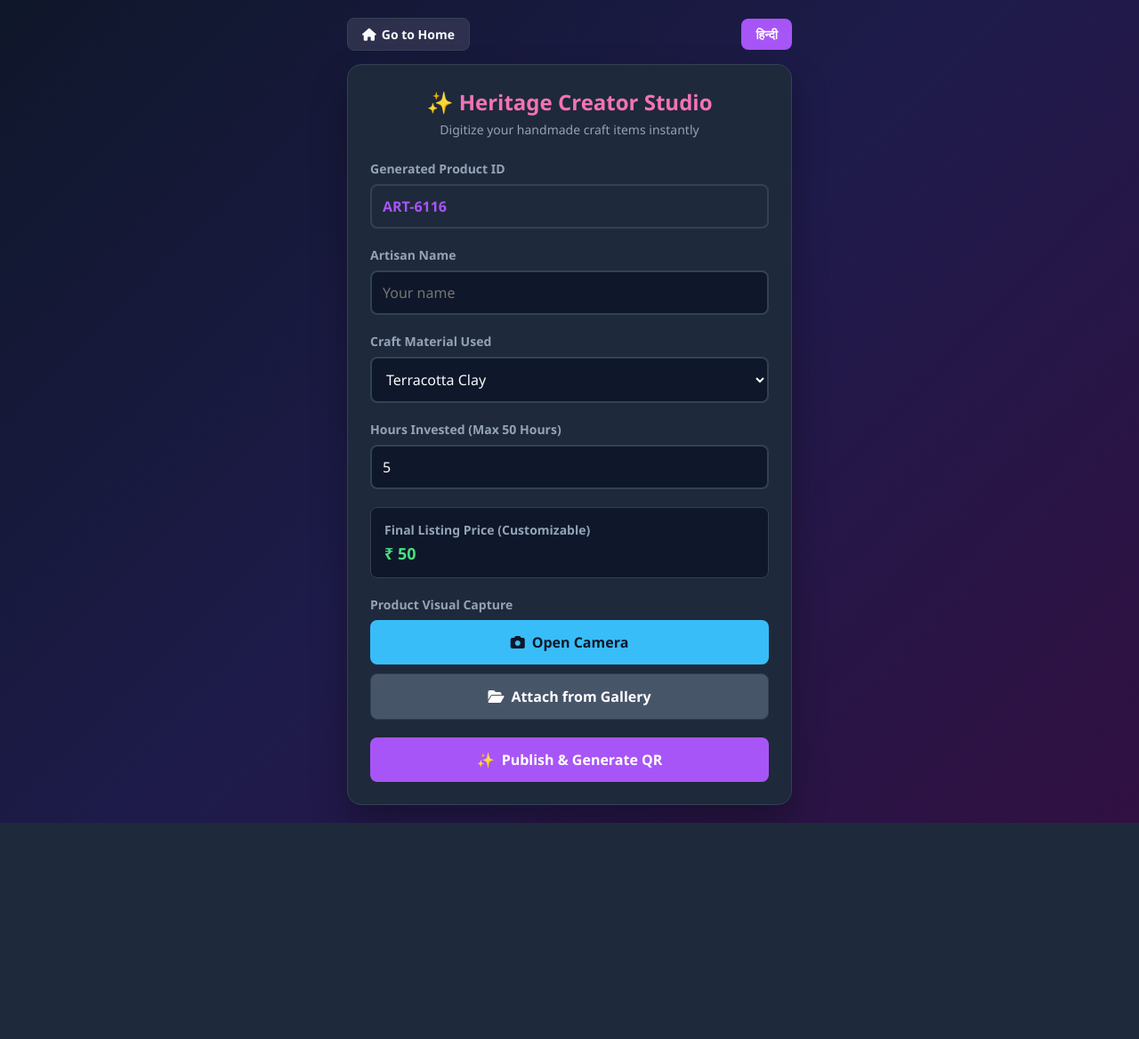
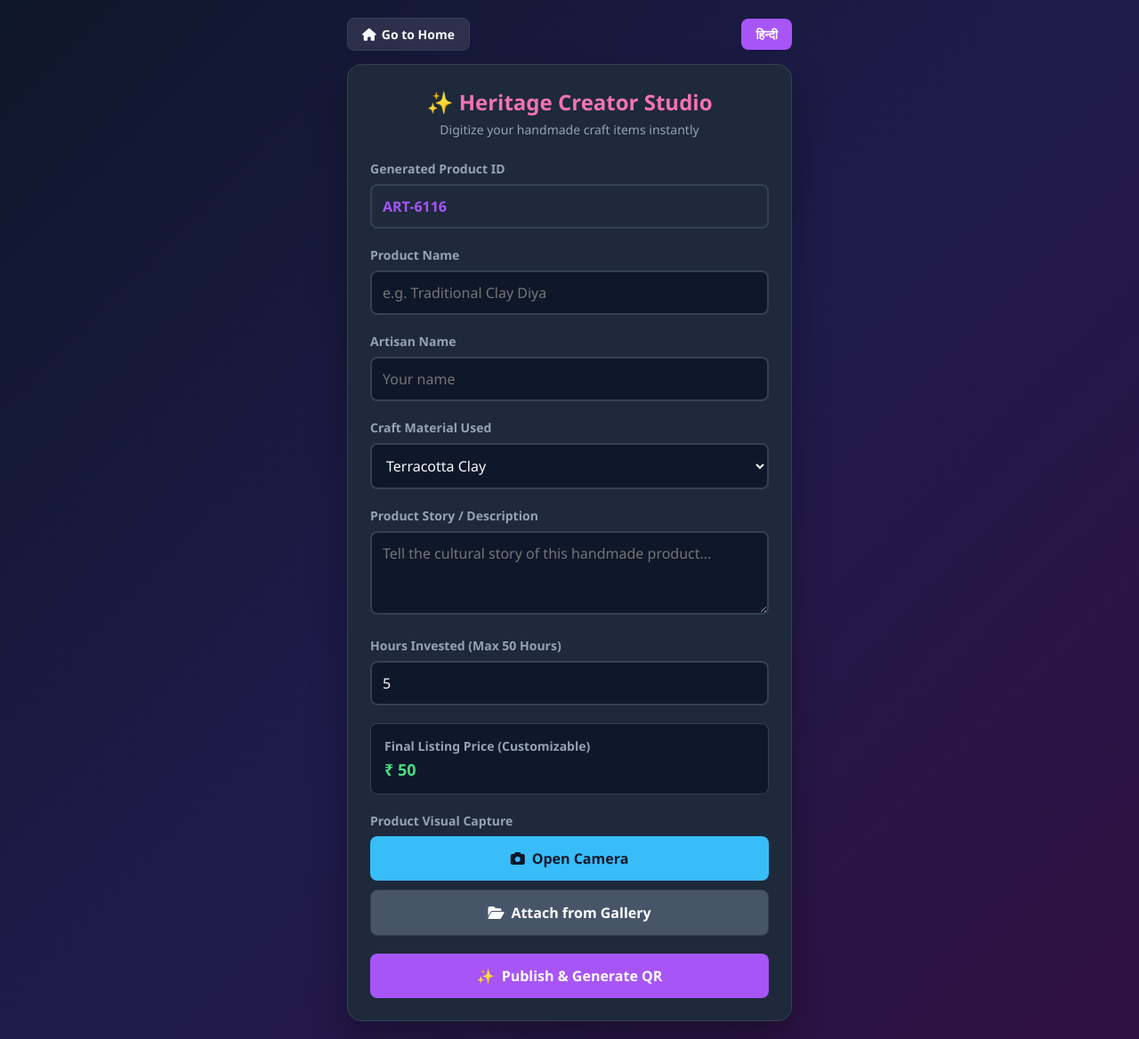
Before and after one commit to sarika20611/karigarsync, a Flask app: page /artisan in a window 1280 px wide. Shown: the whole page at 89% size. Before the commit the page ends 925 px from the top, so only its background shows below. Run offline with Flask 3, Linux system fonts and the light colour scheme.

Commit message:
Update artisan.html

```diff
--- a/Karigar Sync/templates/artisan.html
+++ b/Karigar Sync/templates/artisan.html
@@ -15,84 +15,27 @@
             --border: #334155;
         }
         * { box-sizing: border-box; margin: 0; padding: 0; font-family: 'Segoe UI', system-ui, sans-serif; }
-        body {
-            background: var(--bg-gradient);
-            color: var(--text);
-            padding: 20px;
-            display: flex;
-            flex-direction: column;
-            align-items: center;
-            min-height: 100vh;
-        }
-        .nav-header {
-            width: 100%;
-            max-width: 500px;
-            display: flex;
-            justify-content: space-between;
-            align-items: center;
-            margin-bottom: 15px;
-        }
-        .home-btn {
-            background: rgba(255, 255, 255, 0.1);
-            color: var(--text);
-            border: 1px solid var(--border);
-            padding: 8px 16px;
-            border-radius: 8px;
-            cursor: pointer;
-            text-decoration: none;
-            font-size: 14px;
-            font-weight: 600;
-            display: flex;
-            align-items: center;
-            gap: 6px;
-            transition: 0.2s;
-        }
-        .home-btn:hover { background: rgba(255, 255, 255, 0.2); }
-        .lang-btn {
-            background: var(--primary);
-            color: white;
-            border: none;
-            padding: 8px 16px;
-            border-radius: 8px;
-            cursor: pointer;
-            font-size: 14px;
-            font-weight: 600;
-        }
-        .studio-card {
-            background: var(--card-bg);
-            width: 100%;
-            max-width: 500px;
-            padding: 25px;
-            border-radius: 16px;
-            border: 1px solid var(--border);
-            box-shadow: 0 20px 40px rgba(0,0,0,0.3);
-        }
+        body { background: var(--bg-gradient); color: var(--text); padding: 20px; display: flex; flex-direction: column; align-items: center; min-height: 100vh; }
+        .nav-header { width: 100%; max-width: 500px; display: flex; justify-content: space-between; align-items: center; margin-bottom: 15px; }
+        .home-btn { background: rgba(255, 255, 255, 0.1); color: var(--text); border: 1px solid var(--border); padding: 8px 16px; border-radius: 8px; text-decoration: none; font-size: 14px; font-weight: 600; display: flex; align-items: center; gap: 6px; }
+        .lang-btn { background: var(--primary); color: white; border: none; padding: 8px 16px; border-radius: 8px; cursor: pointer; font-size: 14px; font-weight: 600; }
+        .studio-card { background: var(--card-bg); width: 100%; max-width: 500px; padding: 25px; border-radius: 16px; border: 1px solid var(--border); box-shadow: 0 20px 40px rgba(0,0,0,0.3); }
         .header { text-align: center; margin-bottom: 25px; }
         .header h1 { color: #f472b6; font-size: 24px; margin-bottom: 5px; }
         .header p { color: var(--text-secondary); font-size: 14px; }
         .form-group { margin-bottom: 20px; }
         .form-group label { display: block; font-weight: 600; margin-bottom: 8px; font-size: 14px; color: var(--text-secondary); }
-        .form-control {
-            width: 100%;
-            padding: 12px;
-            background: #0f172a;
-            border: 2px solid var(--border);
-            color: var(--text);
-            border-radius: 8px;
-            font-size: 16px;
-            transition: 0.3s;
-        }
+        .form-control { width: 100%; padding: 12px; background: #0f172a; border: 2px solid var(--border); color: var(--text); border-radius: 8px; font-size: 16px; }
         .form-control:focus { border-color: var(--primary); outline: none; }
         .form-control:disabled { background: #1e293b; color: #a855f7; font-weight: bold; cursor: not-allowed; }
-        select.form-control option { background: #0f172a; color: var(--text); }
-        .base-btn { width: 100%; padding: 14px; border: none; border-radius: 8px; font-size: 16px; font-weight: bold; cursor: pointer; transition: 0.2s; display: flex; align-items: center; justify-content: center; gap: 8px; }
+        .base-btn { width: 100%; padding: 14px; border: none; border-radius: 8px; font-size: 16px; font-weight: bold; cursor: pointer; display: flex; align-items: center; justify-content: center; gap: 8px; }
         .cam-btn { background: #38bdf8; color: #0f172a; margin-bottom: 10px; }
         .gallery-btn { background: #475569; color: white; margin-bottom: 15px; border: 1px solid var(--border); }
         .publish-btn { background: var(--primary); color: white; margin-top: 10px; }
-        #cameraView, #imagePreview { width: 100%; border-radius: 8px; display: none; margin-top: 10px; transform: scaleX(-1); border: 2px solid var(--border); }
-        #imagePreview { transform: none; }
+        #cameraView, #imagePreview { width: 100%; border-radius: 8px; display: none; margin-top: 10px; border: 2px solid var(--border); }
+        #cameraView { transform: scaleX(-1); }
         #qrResult { margin-top: 25px; padding: 20px; border: 2px dashed var(--primary); background: rgba(168, 85, 247, 0.05); border-radius: 12px; text-align: center; display: none; }
-        #qrcode { display: flex; justify-content: center; margin: 15px 0; background: white; padding: 10px; border-radius: 8px; width: fit-content; margin: 15px auto; }
+        #qrcode { display: flex; justify-content: center; margin: 15px auto; background: white; padding: 10px; border-radius: 8px; width: fit-content; }
         .custom-material-box { display: none; margin-top: 10px; }
     </style>
 </head>
@@ -117,6 +60,11 @@
     </div>
 
     <div class="form-group">
+        <label id="nameLabel">Product Name</label>
+        <input type="text" id="productName" class="form-control" placeholder="e.g. Traditional Clay Diya" required>
+    </div>
+
+    <div class="form-group">
         <label id="artisanLabel">Artisan Name</label>
         <input type="text" id="artisanName" class="form-control" placeholder="Your name" required>
     </div>
@@ -137,13 +85,18 @@
     </div>
 
     <div class="form-group">
+        <label id="descLabel">Product Story / Description</label>
+        <textarea id="productDesc" class="form-control" rows="3" placeholder="Tell the cultural story of this handmade product..." required></textarea>
+    </div>
+
+    <div class="form-group">
         <label id="hoursLabel">Hours Invested (Max 50 Hours)</label>
         <input type="number" id="hoursInvested" class="form-control" min="1" max="50" value="5" oninput="calculateDynamicPrice()">
     </div>
 
     <div class="form-group" style="background: #0f172a; padding: 15px; border-radius: 8px; border: 1px solid var(--border);">
         <label id="lblPrice" style="margin-bottom: 5px;">Final Listing Price (Customizable)</label>
-        <span style="font-size: 18px; font-weight: bold; color: #4ade80;">₹ <input type="number" id="priceLabel" value="50" style="font-size: 18px; font-weight: bold; color: #4ade80; border: none; background: transparent; width: 80px;" oninput="restrictCustomPrice()"></span>
+        <span style="font-size: 18px; font-weight: bold; color: #4ade80;">₹ <input type="number" id="priceLabel" value="50" style="font-size: 18px; font-weight: bold; color: #4ade80; border: none; background: transparent; width: 80px;" onchange="restrictCustomPrice()"></span>
     </div>
 
     <div class="form-group">
@@ -175,27 +128,28 @@
     const dict = {
         en: {
             home: "Go to Home", title: "✨ Heritage Creator Studio", subtitle: "Digitize your handmade craft items instantly",
-            id: "Generated Product ID", artisan: "Artisan Name", material: "Craft Material Used",
-            hours: "Hours Invested (Max 50 Hours)", price: "Final Listing Price (Customizable)",
+            id: "Generated Product ID", name: "Product Name", artisan: "Artisan Name", material: "Craft Material Used",
+            desc: "Product Story / Description", hours: "Hours Invested (Max 50 Hours)", price: "Final Listing Price (Customizable)",
             visual: "Product Visual Capture", cam: "Open Camera", gallery: "Attach from Gallery",
             snap: "Capture Photo", publish: "Publish & Generate QR", success: "✨ Live Sync Successful!",
             next: "Add Next Item", market: "🛒 Go to Marketplace", customPlaceholder: "Enter your custom material name",
+            namePlaceholder: "e.g. Traditional Clay Diya", descPlaceholder: "Tell the cultural story of this handmade product...",
             o1: "Terracotta Clay", o2: "Natural Jute", o3: "Raw Bamboo/Wood", o4: "Woolen Knits/Crochet", o5: "Soft Felt Fabric", o6: "Other (Type Your Own...)"
         },
         hi: {
             home: "मुख्य पृष्ठ पर जाएं", title: "✨ कारीगर स्टूडियो", subtitle: "अपने हाथ से बने सामान को तुरंत लाइव स्टोर पर डालें",
-            id: "ऑटो-जेनरेटेड आइटम नंबर", artisan: "आपका नाम", material: "बनाने में इस्तेमाल की गई सामग्री",
-            hours: "बनाने में लगे घंटे (अधिकतम 50 घंटे)", price: "अंतिम बिक्री मूल्य (बदला जा सकता है)",
+            id: "ऑटो-जेनरेटेड आइटम नंबर", name: "उत्पाद का नाम", artisan: "आपका नाम", material: "बनाने में इस्तेमाल की गई सामग्री",
+            desc: "उत्पाद की कहानी / विवरण", hours: "बनाने में लगे घंटे (अधिकतम 50 घंटे)", price: "अंतिम बिक्री मूल्य (बदला जा सकता है)",
             visual: "सामान की फोटो लें", cam: "कैमरा खोलें", gallery: "गैलरी से अपलोड करें",
             snap: "फोटो खींचें", publish: "सामान अपलोड करें और QR बनाएं", success: "✨ सामान सफलतापूर्वक जुड़ गया!",
             next: "अगला सामान जोड़ें", market: "🛒 मार्केटप्लेस पर जाएं", customPlaceholder: "अपनी सामग्री का नाम लिखें",
+            namePlaceholder: "जैसे: पारंपरिक मिट्टी का दीया", descPlaceholder: "इस उत्पाद के पीछे की सांस्कृतिक कहानी साझा करें...",
             o1: "टेराकोटा मिट्टी (Clay)", o2: "प्राकृतिक जूट (Jute)", o3: "बांस / लकड़ी (Wood)", o4: "ऊनी बुनाई / क्रोशिया", o5: "मुलायम फेल्ट कपड़ा", o6: "अन्य (खुद नाम लिखें...)"
         }
     };
 
     function generateRandomID() {
-        const randNum = Math.floor(1000 + Math.random() * 9000);
-        document.getElementById('productId').value = "ART-" + randNum;
+        document.getElementById('productId').value = "ART-" + Math.floor(1000 + Math.random() * 9000);
     }
 
     function applyTranslations() {
@@ -204,8 +158,10 @@
         document.getElementById('titleText').innerText = d.title;
         document.getElementById('subTitleText').innerText = d.subtitle;
         document.getElementById('idLabel').innerText = d.id;
+        document.getElementById('nameLabel').innerText = d.name;
         document.getElementById('artisanLabel').innerText = d.artisan;
         document.getElementById('materialLabel').innerText = d.material;
+        document.getElementById('descLabel').innerText = d.desc;
         document.getElementById('hoursLabel').innerText = d.hours;
         document.getElementById('lblPrice').innerText = d.price;
         document.getElementById('visualLabel').innerText = d.visual;
@@ -217,6 +173,8 @@
         document.getElementById('nextItemBtn').innerText = d.next;
         document.getElementById('goToMarketBtn').innerText = d.market;
         document.getElementById('customMaterialInput').placeholder = d.customPlaceholder;
+        document.getElementById('productName').placeholder = d.namePlaceholder;
+        document.getElementById('productDesc').placeholder = d.descPlaceholder;
 
         document.getElementById('opt1').innerText = d.o1;
         document.getElementById('opt2').innerText = d.o2;
@@ -236,14 +194,13 @@
 
     function toggleMaterialInput() {
         const selectValue = document.getElementById('materialSelect').value;
-        const customWrapper = document.getElementById('customMaterialWrapper');
-        customWrapper.style.display = (selectValue === 'CUSTOM') ? 'block' : 'none';
+        document.getElementById('customMaterialWrapper').style.display = (selectValue === 'CUSTOM') ? 'block' : 'none';
     }
 
     function getSelectedMaterial() {
         const selectValue = document.getElementById('materialSelect').value;
         if (selectValue === 'CUSTOM') {
-            return document.getElementById('customMaterialInput').value || (currentLang === 'en' ? "Handcrafted Material" : "हस्तनिर्मित सामग्री");
+            return document.getElementById('customMaterialInput').value || (currentLang === 'en' ? "Handcrafted" : "हस्तनिर्मित");
         }
         return document.getElementById('materialSelect').options[document.getElementById('materialSelect').selectedIndex].text;
     }
@@ -273,7 +230,7 @@
             video.srcObject = stream;
             document.getElementById('snapBtn').style.display = 'flex';
         } catch (err) {
-            alert(currentLang === 'en' ? "Camera blocked. Try using the Gallery upload option." : "कैमरा ब्लॉक है। कृपया गैलरी ऑप्शन का इस्तेमाल करें।");
+            alert("Camera blocked. Please use the Gallery upload option.");
         }
     }
 
@@ -284,8 +241,6 @@
         canvas.width = video.videoWidth || 640;
         canvas.height = video.videoHeight || 480;
         const ctx = canvas.getContext('2d');
-        ctx.translate(canvas.width, 0);
-        ctx.scale(-1, 1);
         ctx.drawImage(video, 0, 0, canvas.width, canvas.height);
         finalCapturedImageBase64 = canvas.toDataURL('image/jpeg');
         img.src = finalCapturedImageBase64;
@@ -295,9 +250,7 @@
         if (currentStreamRef) { currentStreamRef.getTracks().forEach(track => track.stop()); }
     }
 
-    function triggerGallery() {
-        document.getElementById('galleryInput').click();
-    }
+    function triggerGallery() { document.getElementById('galleryInput').click(); }
 
     function handleGalleryUpload(event) {
         const file = event.target.files[0];
@@ -310,28 +263,23 @@
             img.style.display = 'block';
             document.getElementById('cameraView').style.display = 'none';
             document.getElementById('snapBtn').style.display = 'none';
-            if (currentStreamRef) { currentStreamRef.getTracks().forEach(track => track.stop()); }
         };
         reader.readAsDataURL(file);
     }
 
     async function publishProduct() {
         const pId = document.getElementById('productId').value.trim();
+        const pName = document.getElementById('productName').value.trim();
+        const pDesc = document.getElementById('productDesc').value.trim();
         const aName = document.getElementById('artisanName').value.trim();
         const material = getSelectedMaterial();
         const hours = document.getElementById('hoursInvested').value;
         const price = document.getElementById('priceLabel').value;
 
-        if(!pId || !aName || !material) {
-            alert(currentLang === 'en' ? "Please complete all fields!" : "कृपया सभी खाली डिब्बे भरें!");
-            return;
-        }
-        if(!finalCapturedImageBase64) {
-            alert(currentLang === 'en' ? "Please take a photo or attach an image!" : "कृपया फोटो खींचें या गैलरी से अपलोड करें!");
-            return;
-        }
+        if(!pId || !pName || !pDesc || !aName || !material) { alert("Please fill all fields!"); return; }
+        if(!finalCapturedImageBase64) { alert("Please provide a product image!"); return; }
 
-        const payload = { id: pId, artisan: aName, material: material, hours: hours, price: price, img: finalCapturedImageBase64 };
+        const payload = { id: pId, name: pName, desc: pDesc, artisan: aName, material: material, hours: hours, price: price, img: finalCapturedImageBase64 };
 
         try {
             const res = await fetch('/api/sync_product', { method: 'POST', headers: { 'Content-Type': 'application/json' }, body: JSON.stringify(payload) });
@@ -341,12 +289,14 @@
                 new QRCode(document.getElementById('qrcode'), { text: data.qr_data, width: 140, height: 140 });
                 document.getElementById('qrResult').style.display = 'block';
                 document.getElementById('submitBtn').disabled = true;
-            } else { alert("Sync Error: " + data.message); }
+            }
         } catch(e) { alert("Connection Error"); }
     }
 
     function resetForm() {
         generateRandomID();
+        document.getElementById('productName').value = "";
+        document.getElementById('productDesc').value = "";
         document.getElementById('artisanName').value = "";
         document.getElementById('customMaterialInput').value = "";
         document.getElementById('materialSelect').selectedIndex = 0;
@@ -359,7 +309,6 @@
         finalCapturedImageBase64 = "";
     }
 
-    // Initialize ID and translations on load
     generateRandomID();
     applyTranslations();
 </script>
```
